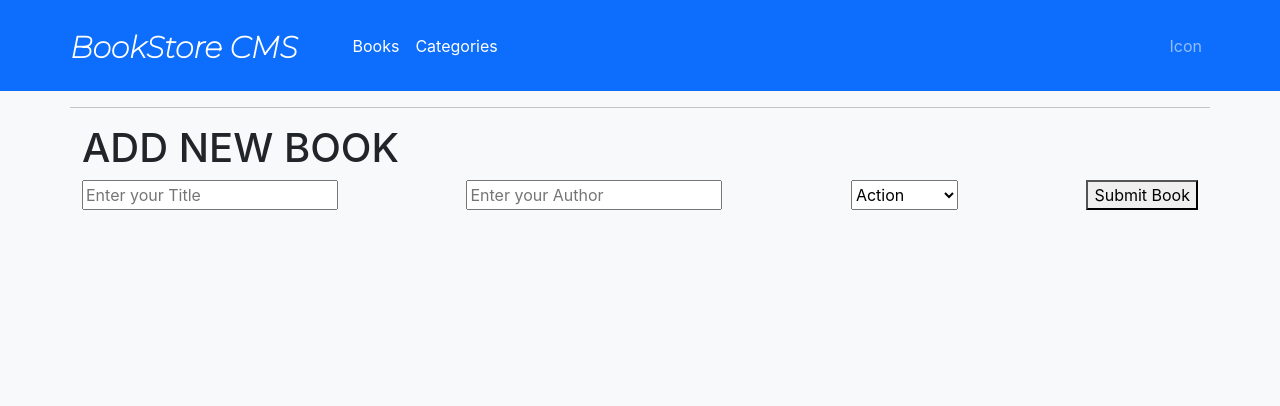
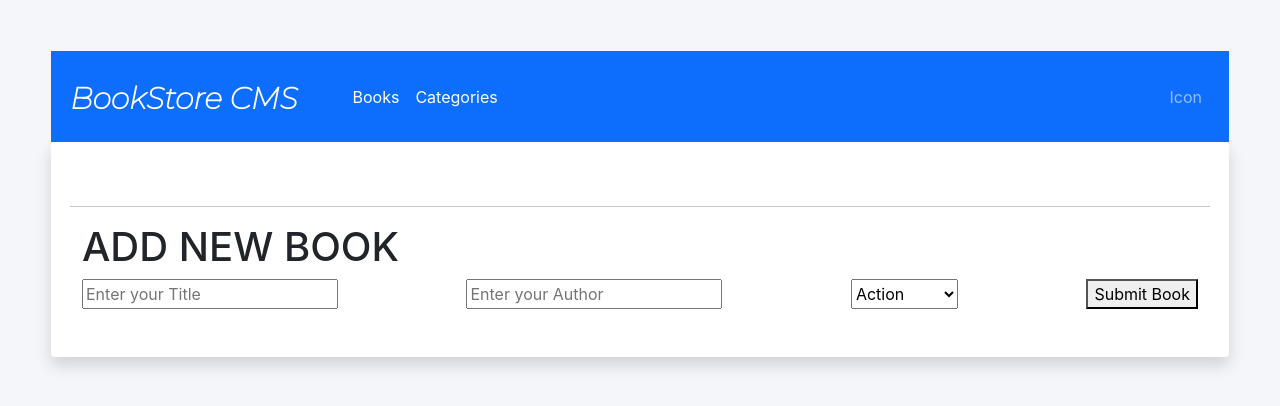
Before and after one commit to ridwanediallo/Bookstore-CMS, a React (Create React App) app: page / in a window 1280 px wide. Shown: the top 406 px of the page. Built offline with nearby package versions, Linux system fonts and the light colour scheme; no server answers.

Commit message:
Add shadow to parent

```diff
--- a/src/App.css
+++ b/src/App.css
@@ -1,3 +1,5 @@
+
+
 .parent {
   /* background-color: #fff; */
 }
--- a/src/App.js
+++ b/src/App.js
@@ -13,7 +13,7 @@ function App() {
   return (
     <>
       <NavBar />
-      <main className="parent">
+      <main className="shadow p-3 mb-5 bg-body rounded py-5 parent">
         <Routes>
           <Route exact path="/" element={<Books />} />
           <Route path="/categories" element={<Categories />} />
--- a/src/components/BookList.css
+++ b/src/components/BookList.css
@@ -1,4 +1,9 @@
 @import url('https://fonts.googleapis.com/css2?family=Montserrat:ital,wght@1,100&display=swap');
+
+body {
+  padding: 4%;
+  background-color: #f5f6fa;
+}
 
 .list-group {
   list-style: none;
```
